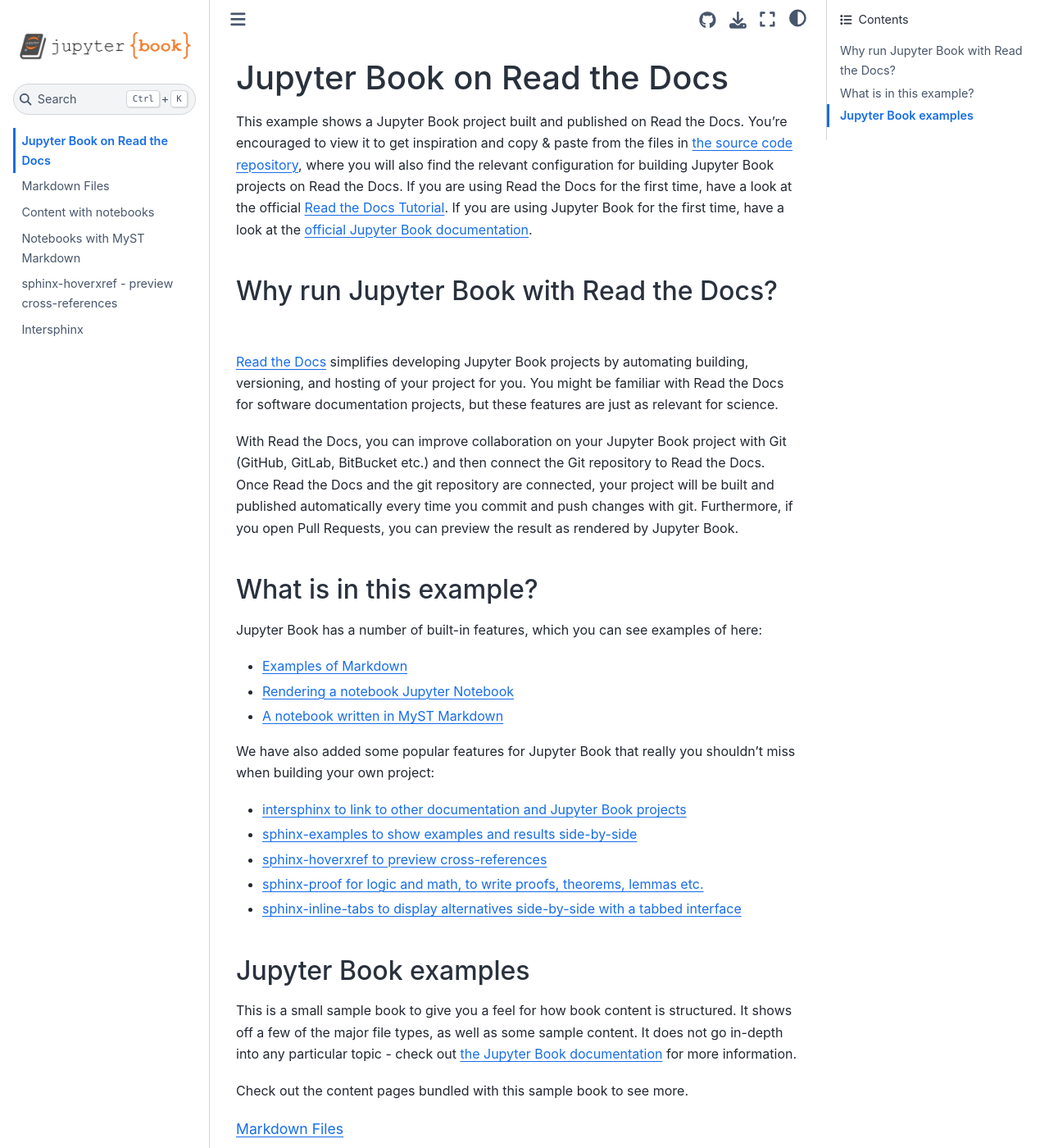
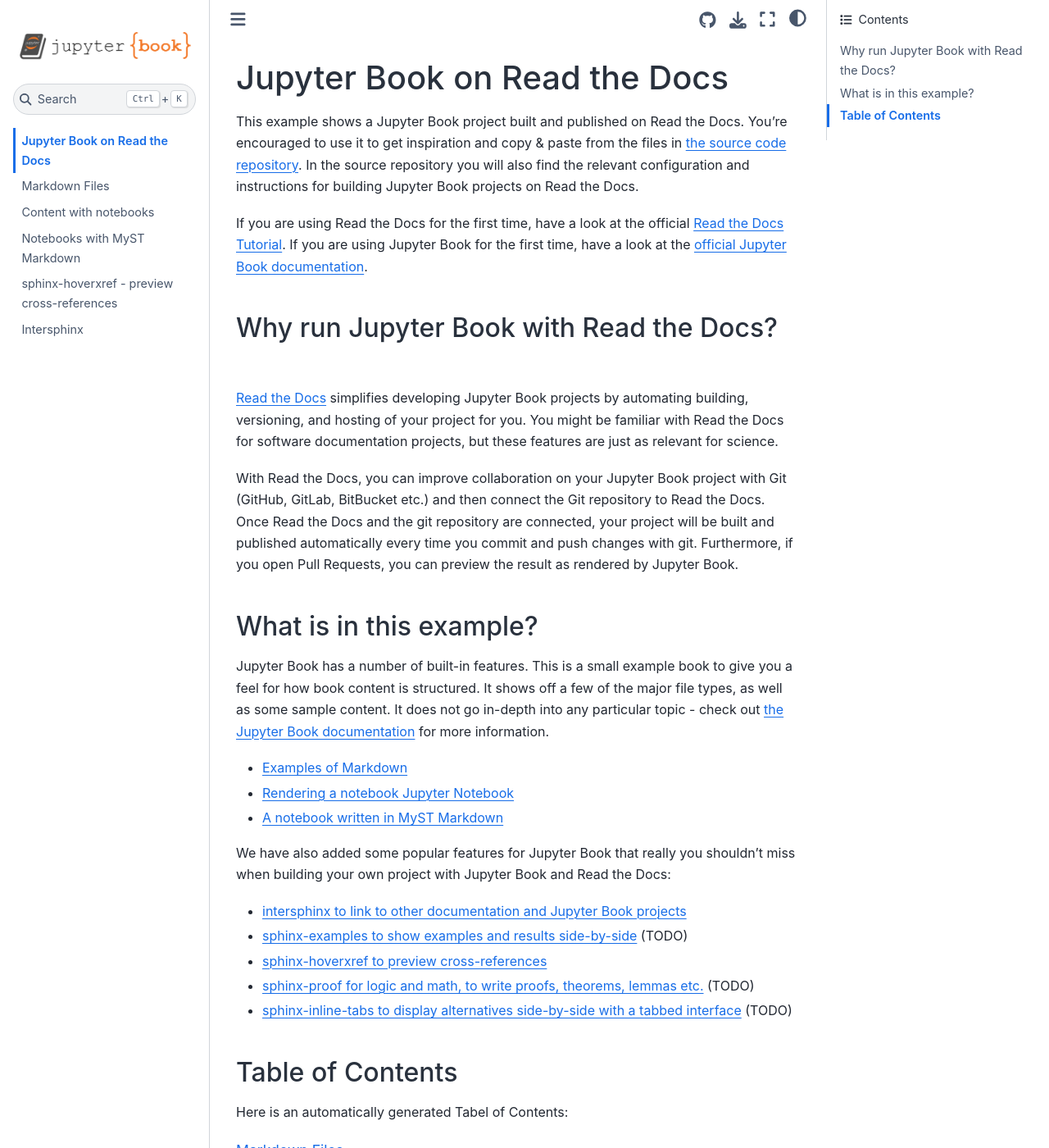
Before and after one commit to readthedocs-examples/example-jupyter-book, a Jupyter Book: the page built from docs/intro.md, in a window 1280 px wide and 1400 px high. Shown: the whole window at 82% size. Built offline with Jupyter Book 1.0.4 settings and Sphinx 7.4.7 and the Sphinx Book theme 1.1.4, drawn with Linux system fonts in a browser that asks for light colours.

Commit message:
Update intro text and links

````diff
--- a/docs/intro.md
+++ b/docs/intro.md
@@ -3,7 +3,8 @@
 # Jupyter Book on Read the Docs
 
 This example shows a Jupyter Book project built and published on Read the Docs.
-You're encouraged to view it to get inspiration and copy & paste from the files in [the source code repository][github], where you will also find the relevant configuration for building Jupyter Book projects on Read the Docs.
+You're encouraged to use it to get inspiration and copy & paste from the files in [the source code repository][github]. In the source repository you will also find the relevant configuration and instructions for building Jupyter Book projects on Read the Docs.
+
 If you are using Read the Docs for the first time, have a look at the official [Read the Docs Tutorial][tutorial].
 If you are using Jupyter Book for the first time, have a look at the [official Jupyter Book documentation][jb-docs].
 
@@ -18,28 +19,27 @@ Furthermore, if you open Pull Requests, you can preview the result as rendered b
 
 ## What is in this example?
 
-Jupyter Book has a number of built-in features, which you can see examples of here:
+Jupyter Book has a number of built-in features.
+This is a small example book to give you a feel for how book content is structured.
+It shows off a few of the major file types, as well as some sample content.
+It does not go in-depth into any particular topic - check out [the Jupyter Book documentation][jb-docs] for more information.
 
 * [Examples of Markdown](/markdown)
 * [Rendering a notebook Jupyter Notebook](/notebooks)
 * [A notebook written in MyST Markdown](/markdown-notebooks)
 
-We have also added some popular features for Jupyter Book that really you shouldn't miss when building your own project:
+We have also added some popular features for Jupyter Book that really you shouldn't miss when building your own project with Jupyter Book and Read the Docs:
 
-* [intersphinx to link to other documentation and Jupyter Book projects](/sphinx-hoverxref)
-* [sphinx-examples to show examples and results side-by-side](/sphinx-hoverxref)
+* [intersphinx to link to other documentation and Jupyter Book projects](/intersphinx)
+* [sphinx-examples to show examples and results side-by-side](/sphinx-hoverxref) (TODO)
 * [sphinx-hoverxref to preview cross-references](/sphinx-hoverxref)
-* [sphinx-proof for logic and math, to write proofs, theorems, lemmas etc.](/sphinx-hoverxref)
-* [sphinx-inline-tabs to display alternatives side-by-side with a tabbed interface](/sphinx-hoverxref)
+* [sphinx-proof for logic and math, to write proofs, theorems, lemmas etc.](/sphinx-hoverxref) (TODO)
+* [sphinx-inline-tabs to display alternatives side-by-side with a tabbed interface](/sphinx-hoverxref) (TODO)
 
-## Jupyter Book examples
 
-This is a small sample book to give you a feel for how book content is
-structured.
-It shows off a few of the major file types, as well as some sample content.
-It does not go in-depth into any particular topic - check out [the Jupyter Book documentation][jb-docs] for more information.
+## Table of Contents
 
-Check out the content pages bundled with this sample book to see more.
+Here is an automatically generated Tabel of Contents:
 
 ```{tableofcontents}
 ```
````
